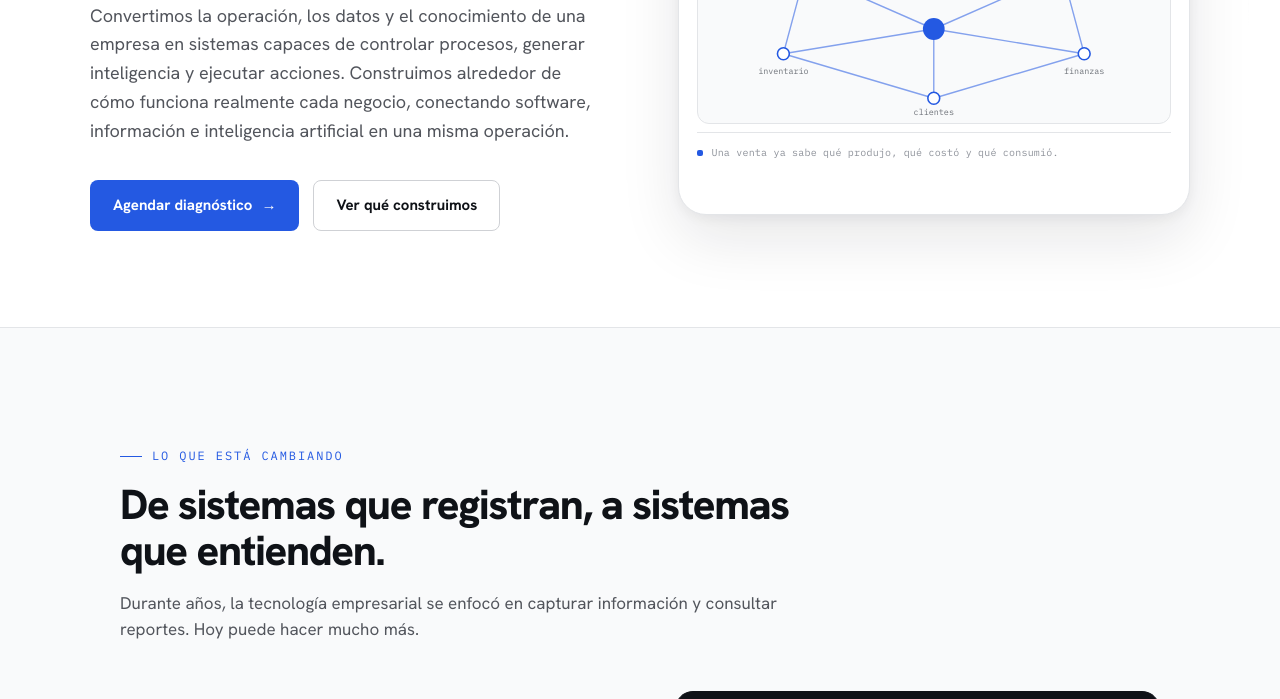
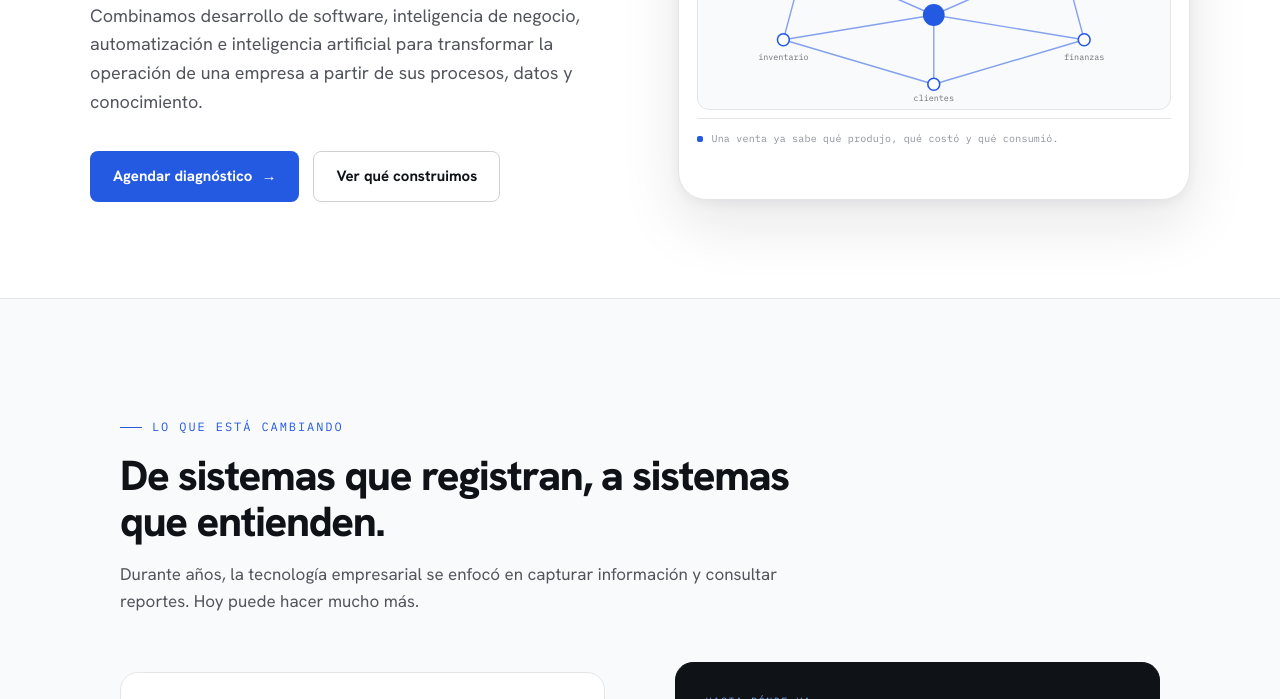
Before and after one commit to gyepizpp/langing_page_byld, a plain HTML site: page index.html in a window 1280 px wide. Shown: the part 401-1100 px from the top of the page. Drawn offline with Linux system fonts and the light colour scheme.

Commit message:
Add files via upload

```diff
--- a/index.html
+++ b/index.html
@@ -254,7 +254,7 @@
     <div>
       <span class="eyebrow">Software · Datos · Inteligencia artificial</span>
       <h1>Construimos sistemas inteligentes para <span class="blue">empresas.</span></h1>
-      <p class="lede">Convertimos la operación, los datos y el conocimiento de una empresa en sistemas capaces de controlar procesos, generar inteligencia y ejecutar acciones. Construimos alrededor de cómo funciona realmente cada negocio, conectando software, información e inteligencia artificial en una misma operación.</p>
+      <p class="lede">Combinamos desarrollo de software, inteligencia de negocio, automatización e inteligencia artificial para transformar la operación de una empresa a partir de sus procesos, datos y conocimiento.</p>
       <div class="cta">
         <a href="#contacto" class="btn primary">Agendar diagnóstico <span class="arrow">→</span></a>
         <a href="#pilares" class="btn ghost">Ver qué construimos</a>
```
